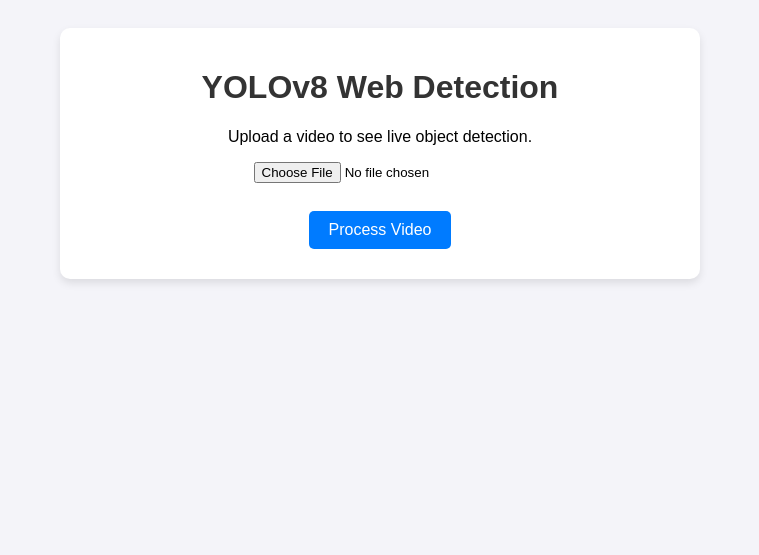
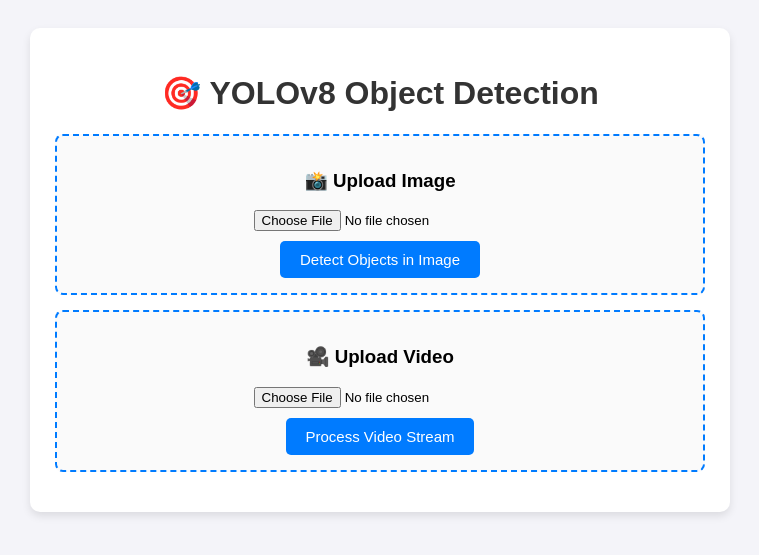
Before and after one commit to mukkeshi/OBJECT--DETECTION, a Flask app: page / in a window 1280 px wide. Shown: the top 555 px of the page, without its empty margins (260-1019 px from the left). Run offline with Flask 3, Linux system fonts and the light colour scheme.

Commit message:
Update index.html

```diff
--- a/yolo-web-app/templates/index.html
+++ b/yolo-web-app/templates/index.html
@@ -3,92 +3,94 @@
 <head>
     <meta charset="UTF-8">
     <meta name="viewport" content="width=device-width, initial-scale=1.0">
-    <title>YOLOv8 Web Object Detection</title>
+    <title>YOLOv8 Detection Web App</title>
     <style>
-        body {
-            font-family: Arial, sans-serif;
-            text-align: center;
-            background: #f4f4f9;
-            padding: 20px;
-        }
-        .container {
-            max-width: 600px;
-            margin: auto;
-            background: white;
-            padding: 20px;
-            border-radius: 10px;
-            box-shadow: 0 4px 8px rgba(0,0,0,0.1);
-        }
+        body { font-family: Arial, sans-serif; text-align: center; background: #f4f4f9; padding: 20px; }
+        .container { max-width: 650px; margin: auto; background: white; padding: 25px; border-radius: 10px; box-shadow: 0 4px 8px rgba(0,0,0,0.1); }
         h1 { color: #333; }
-        .btn {
-            background: #007bff;
-            color: white;
-            padding: 10px 20px;
-            border: none;
-            cursor: pointer;
-            border-radius: 5px;
-            margin: 10px;
-            font-size: 16px;
-        }
+        .box { border: 2px dashed #007bff; padding: 15px; margin: 15px 0; border-radius: 8px; background: #fafafa; }
+        .btn { background: #007bff; color: white; padding: 10px 20px; border: none; cursor: pointer; border-radius: 5px; margin-top: 10px; font-size: 15px; }
         .btn:hover { background: #0056b3; }
-        #video-container {
-            margin-top: 20px;
-            display: none;
-        }
-        img, video {
-            max-width: 100%;
-            border-radius: 10px;
-            margin-top: 10px;
-        }
+        #output-container { margin-top: 20px; display: none; }
+        img { max-width: 100%; border-radius: 10px; margin-top: 10px; box-shadow: 0 2px 6px rgba(0,0,0,0.15); }
     </style>
 </head>
 <body>
 
 <div class="container">
-    <h1>YOLOv8 Web Detection</h1>
-    <p>Upload a video to see live object detection.</p>
+    <h1>🎯 YOLOv8 Object Detection</h1>
 
-    <form id="videoForm" enctype="multipart/form-data">
-        <input type="file" id="videoInput" name="video" accept="video/mp4, video/avi, video/mov" required><br><br>
-        <button type="submit" class="btn">Process Video</button>
-    </form>
+    <!-- Image Section -->
+    <div class="box">
+        <h3>📸 Upload Image</h3>
+        <form id="imageForm" enctype="multipart/form-data">
+            <input type="file" id="imageInput" name="image" accept="image/*" required><br>
+            <button type="submit" class="btn">Detect Objects in Image</button>
+        </form>
+    </div>
 
-    <div id="video-container">
-        <h3>Live Detection Stream</h3>
-        <!-- The img tag acts as the stream container -->
-        <img id="videoStream" src="" alt="Processing Video...">
+    <!-- Video Section -->
+    <div class="box">
+        <h3>🎥 Upload Video</h3>
+        <form id="videoForm" enctype="multipart/form-data">
+            <input type="file" id="videoInput" name="video" accept="video/mp4, video/avi, video/mov" required><br>
+            <button type="submit" class="btn">Process Video Stream</button>
+        </form>
+    </div>
+
+    <!-- Result Display Container -->
+    <div id="output-container">
+        <h3 id="statusText">Processing...</h3>
+        <img id="displayResult" src="" alt="Detection Output">
     </div>
 </div>
 
 <script>
+    // Image Upload Script
+    document.getElementById('imageForm').onsubmit = async function(e) {
+        e.preventDefault();
+        let formData = new FormData();
+        formData.append('image', document.getElementById('imageInput').files[0]);
+
+        let container = document.getElementById('output-container');
+        let status = document.getElementById('statusText');
+        let display = document.getElementById('displayResult');
+
+        container.style.display = 'block';
+        status.innerText = "Processing Image...";
+        display.src = "";
+
+        try {
+            let response = await fetch('/upload_image', { method: 'POST', body: formData });
+            if (response.ok) {
+                let imgUrl = await response.text();
+                status.innerText = "Image Detection Completed!";
+                display.src = imgUrl;
+            } else { alert('Image process failed.'); }
+        } catch (err) { console.error(err); }
+    };
+
+    // Video Upload Script
     document.getElementById('videoForm').onsubmit = async function(e) {
         e.preventDefault();
-
         let formData = new FormData();
         formData.append('video', document.getElementById('videoInput').files[0]);
 
-        // Show video container
-        document.getElementById('video-container').style.display = 'block';
-        document.getElementById('videoStream').src = '';
-        document.getElementById('videoStream').alt = 'Uploading and processing...';
+        let container = document.getElementById('output-container');
+        let status = document.getElementById('statusText');
+        let display = document.getElementById('displayResult');
+
+        container.style.display = 'block';
+        status.innerText = "Live Video Detection Stream:";
+        display.src = "";
 
         try {
-            let response = await fetch('/upload_video', {
-                method: 'POST',
-                body: formData
-            });
-
-            if(response.ok) {
-                // Get the feed URL from backend
+            let response = await fetch('/upload_video', { method: 'POST', body: formData });
+            if (response.ok) {
                 let feedUrl = await response.text();
-                // Set img src to the streaming URL endpoint
-                document.getElementById('videoStream').src = feedUrl;
-            } else {
-                alert('Upload failed.');
-            }
-        } catch (err) {
-            console.error('Error:', err);
-        }
+                display.src = feedUrl;
+            } else { alert('Video upload failed.'); }
+        } catch (err) { console.error(err); }
     };
 </script>
 
```
